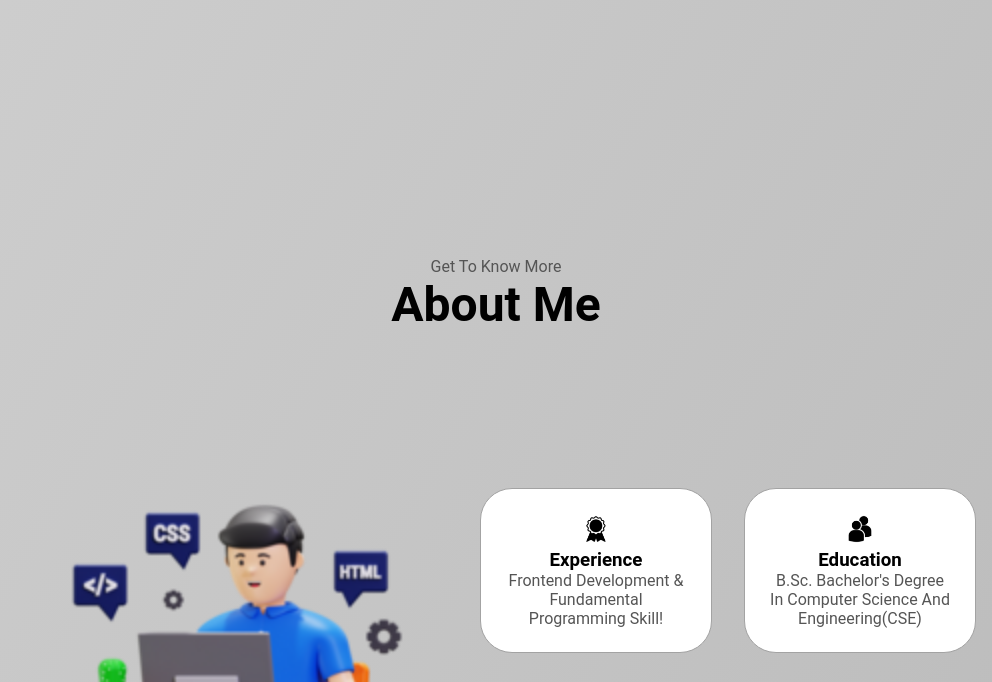
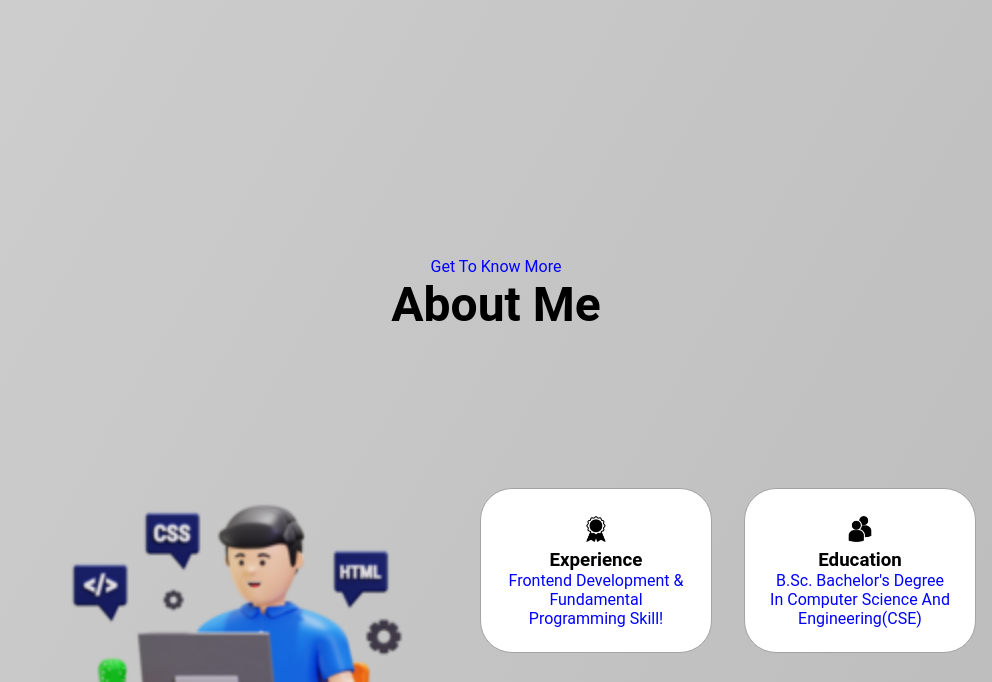
Before and after one commit to bati58/my-portfolio, a plain HTML site: page index.html in a window 1280 px wide. Shown: the part 671-1353 px from the top of the page, without its empty margins (144-1136 px from the left). Drawn offline with Linux system fonts and the light colour scheme.

Commit message:
initial commit

```diff
--- a/style.css
+++ b/style.css
@@ -15,7 +15,7 @@ html {
 }
 
 p {
-  color: rgb(85, 85, 85);
+  color:blue;
 }
 
 /* TRANSITION */
```
